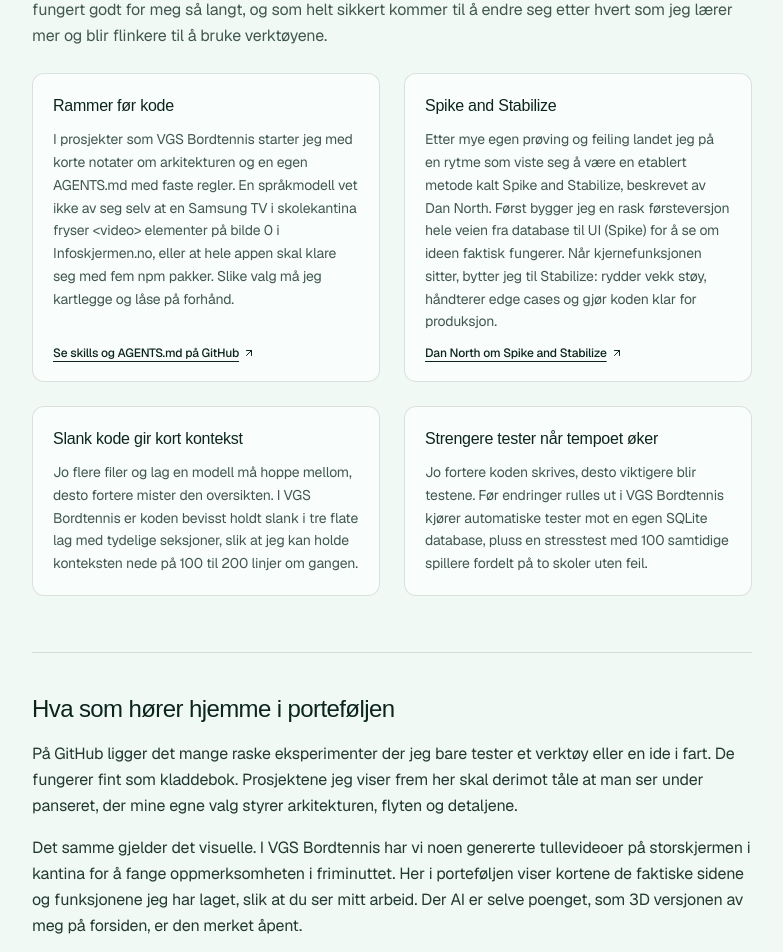
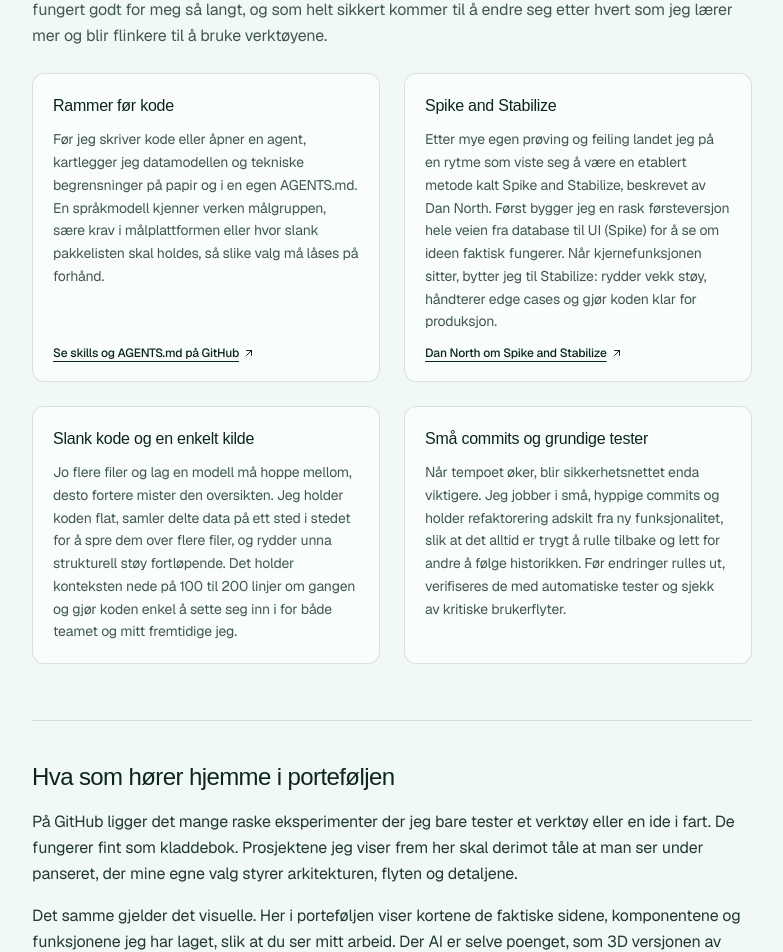
Before and after one commit to yosang/portfolio, a Next.js app: page /ai in a window 1280 px wide. Shown: the part 1016-1968 px from the top of the page, without its empty margins (248-1031 px from the left). Built offline with nearby package versions, Linux system fonts and the light colour scheme; a web font is replaced by a local one.

Commit message:
Make /ai principles project-neutral and add commit and refactoring habits

```diff
--- a/src/data/ai.ts
+++ b/src/data/ai.ts
@@ -27,7 +27,7 @@ export const AI_PAGE = {
   principles: [
     {
       title: "Rammer før kode",
-      body: "I prosjekter som VGS Bordtennis starter jeg med korte notater om arkitekturen og en egen AGENTS.md med faste regler. En språkmodell vet ikke av seg selv at en Samsung TV i skolekantina fryser <video> elementer på bilde 0 i Infoskjermen.no, eller at hele appen skal klare seg med fem npm pakker. Slike valg må jeg kartlegge og låse på forhånd.",
+      body: "Før jeg skriver kode eller åpner en agent, kartlegger jeg datamodellen og tekniske begrensninger på papir og i en egen AGENTS.md. En språkmodell kjenner verken målgruppen, sære krav i målplattformen eller hvor slank pakkelisten skal holdes, så slike valg må låses på forhånd.",
       link: {
         label: "Se skills og AGENTS.md på GitHub",
         href: "https://github.com/yosang/skills",
@@ -42,19 +42,19 @@ export const AI_PAGE = {
       },
     },
     {
-      title: "Slank kode gir kort kontekst",
-      body: "Jo flere filer og lag en modell må hoppe mellom, desto fortere mister den oversikten. I VGS Bordtennis er koden bevisst holdt slank i tre flate lag med tydelige seksjoner, slik at jeg kan holde konteksten nede på 100 til 200 linjer om gangen.",
+      title: "Slank kode og en enkelt kilde",
+      body: "Jo flere filer og lag en modell må hoppe mellom, desto fortere mister den oversikten. Jeg holder koden flat, samler delte data på ett sted i stedet for å spre dem over flere filer, og rydder unna strukturell støy fortløpende. Det holder konteksten nede på 100 til 200 linjer om gangen og gjør koden enkel å sette seg inn i for både teamet og mitt fremtidige jeg.",
     },
     {
-      title: "Strengere tester når tempoet øker",
-      body: "Jo fortere koden skrives, desto viktigere blir testene. Før endringer rulles ut i VGS Bordtennis kjører automatiske tester mot en egen SQLite database, pluss en stresstest med 100 samtidige spillere fordelt på to skoler uten feil.",
+      title: "Små commits og grundige tester",
+      body: "Når tempoet øker, blir sikkerhetsnettet enda viktigere. Jeg jobber i små, hyppige commits og holder refaktorering adskilt fra ny funksjonalitet, slik at det alltid er trygt å rulle tilbake og lett for andre å følge historikken. Før endringer rulles ut, verifiseres de med automatiske tester og sjekk av kritiske brukerflyter.",
     },
   ],
   portfolioStance: {
     heading: "Hva som hører hjemme i porteføljen",
     paragraphs: [
       "På GitHub ligger det mange raske eksperimenter der jeg bare tester et verktøy eller en ide i fart. De fungerer fint som kladdebok. Prosjektene jeg viser frem her skal derimot tåle at man ser under panseret, der mine egne valg styrer arkitekturen, flyten og detaljene.",
-      "Det samme gjelder det visuelle. I VGS Bordtennis har vi noen genererte tullevideoer på storskjermen i kantina for å fange oppmerksomheten i friminuttet. Her i porteføljen viser kortene de faktiske sidene og funksjonene jeg har laget, slik at du ser mitt arbeid. Der AI er selve poenget, som 3D versjonen av meg på forsiden, er den merket åpent.",
+      "Det samme gjelder det visuelle. Her i porteføljen viser kortene de faktiske sidene, komponentene og funksjonene jeg har laget, slik at du ser mitt arbeid. Der AI er selve poenget, som 3D versjonen av meg på forsiden, er den merket åpent.",
     ],
     referencePrefix: "Randy J. Hunt skriver godt om akkurat dette i",
     referenceLabel: "On AI-Generated Work in Design Portfolios",
--- a/src/data/persona.md
+++ b/src/data/persona.md
@@ -46,6 +46,7 @@ Eksempel på naturlig tone:
 - **Arbeidsoppsett og musikk i hverdagen:** Jeg jobber i VS Code på en blanding av Linux og Windows-maskiner. Hva slags musikk jeg hører på når jeg sitter og bygger kommer an på humøret, men som regel går det i noe rolig og behagelig som lounge, house eller jazz på grunn av det jevne, repeterende mønsteret i rytmen. Når jeg planlegger arkitektur eller løser et vrient problem må jeg derimot ha det helt stille.
 - **Hvordan Kim og jeg jobber sammen i Ember Booking:** Vi tar et statusmøte sammen i ny og ne der vi prater om veien videre for bedriften, legger strategi og noterer hva som må jobbes med. Deretter blir vi enige sammen om hvem som tar ansvaret for hva.
 - **Favorittprosjekt akkurat nå:** I det siste har jeg storkost meg med VGS Bordtennis, både fordi det er veldig gøy å se elevene legge vekk mobilen og bruke løsningen i friminuttet, og fordi jeg som tidligere videospillnerd fikk vekket mye nostalgi og engasjement da jeg bygde det.
+- **Git-vaner, refaktorering og kodekvalitet:** For meg handler god kodepraksis om å skrive kode som hjelper teamet og mitt fremtidige jeg. Jeg jobber i små, hyppige commits og holder refaktorering adskilt fra ny funksjonalitet, slik at det alltid er trygt å rulle tilbake (spesielt viktig når man bruker AI) og lett for andre på teamet å følge historikken. Når jeg ser etter svakheter i kode ("code smells"), ser jeg etter strukturelle problemer fremfor bare formatering: for eksempel dupliserte data der en liten endring krever redigering i fire ulike filer (som jeg løser ved å samle delte data i en enkelt kilde som `projects.ts` eller `marketing-routes.ts`), funksjoner som har vokst seg altfor store, eller unødvendige abstraksjoner. I tillegg dokumenterer jeg alltid tause produksjonsfeller (`Gotchas`) i `README.md`.
 
 ## Bakgrunn og utenom skjermen (bruk KUN når noen spør om bakgrunn, hva jeg gjorde før utvikling, ledelse, språk, familie, hund eller fritid)
 - **Røtter og språk:** Jeg er født på Cuba og vokste opp der til jeg flyttet til Norge da jeg var 10 år. Både norsk og spansk er morsmål for meg, i tillegg til flytende engelsk, og hjemme prøver jeg etter beste evne å lære barnet mitt spansk også.
```
